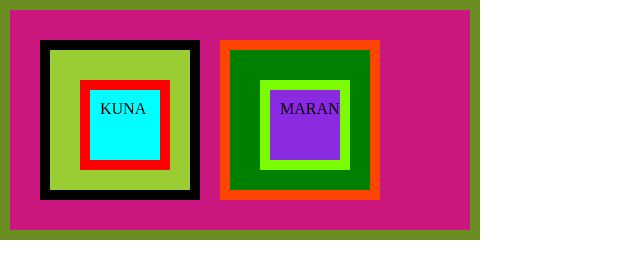
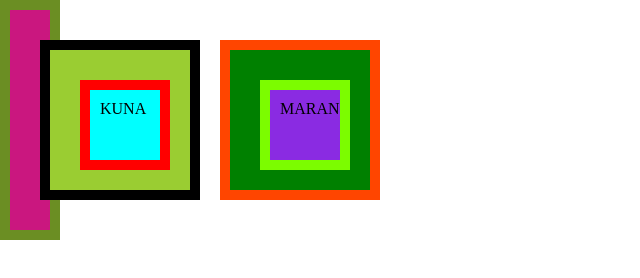
Before and after one commit to AKunavel/padding, a plain HTML site: page index.html in a window 1280 px wide. Shown: the whole page, without its empty margins (0-640 px from the left). Drawn offline with Linux system fonts and the light colour scheme.

Commit message:
Update index.css

```diff
--- a/index.css
+++ b/index.css
@@ -43,6 +43,6 @@ body{
     display: flex;
     border: 10px solid olivedrab;
     background-color: rgb(202, 23, 127);
-    margin-right: 800px;
+    margin-right: 1600px;
     padding: 20px;
 }
```
